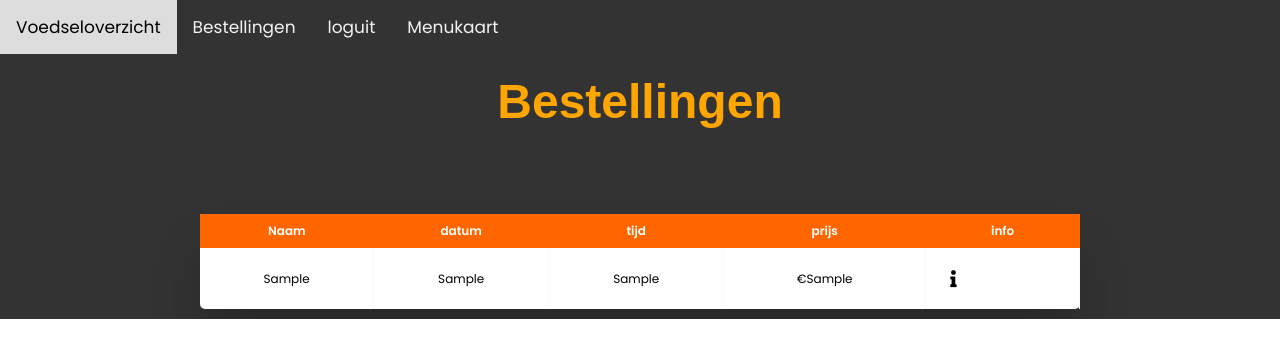
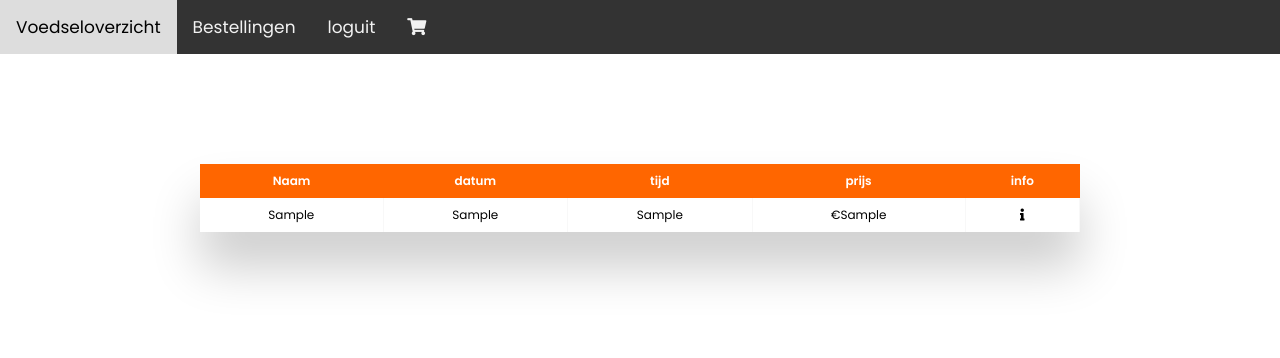
Before and after one commit to MaartenVanNimwegen/CCS, a PHP site: page /adminoverzicht.php?id=1 in a window 1280 px wide. Shown: the top 358 px of the page. Run offline with PHP 8.4, Linux system fonts and the light colour scheme; the visitor is signed in with stand-in values (Sample User, id 1); tables that the repository leaves empty or names only in its code hold one stand-in row (values such as "Sample post").

Commit message:
Update header.php

```diff
--- a/adminoverzicht.php
+++ b/adminoverzicht.php
@@ -15,20 +15,20 @@ $result = $conn->query($sql);
   <link rel="stylesheet" href="https://cdnjs.cloudflare.com/ajax/libs/font-awesome/5.15.3/css/all.min.css"/>
   <link rel="stylesheet" href="https://use.fontawesome.com/releases/v5.15.4/css/all.css" integrity="sha384-DyZ88mC6Up2uqS4h/KRgHuoeGwBcD4Ng9SiP4dIRy0EXTlnuz47vAwmeGwVChigm" crossorigin="anonymous">
   <link rel="stylesheet" href="style/adminoverzicht.css">
-  <title>Bestellingen</title>
+  <title>Adminoverzicht</title>
 </head>
 
 
 
 </style>
+<header>
 <form method='POST' action="">
 </form>
 
 
 
 <body>
-<h1 class="kevin">Bestellingen</h1>
-<br><br><br>
+<br><br><br><br>
 
         <tr>
         <div class='table-wrapper'>
--- a/header.php
+++ b/header.php
@@ -5,38 +5,30 @@ include 'connection.php';
 
 <!DOCTYPE html>
 <html>
-
     <head>
         <meta name="viewport" content="width=device-width, initial-scale=1">
         <link rel="stylesheet" href="style/HeaderStyle.css">
         <link rel="stylesheet" href="https://cdnjs.cloudflare.com/ajax/libs/font-awesome/4.7.0/css/font-awesome.min.css">
         <link rel='stylesheet' href='css/style.css' type='text/css' media='all' />
     </head>
-
 <body>
     <div class="topnav" id="myTopnav">
         <a href="index.php">Voedseloverzicht</a>
 
-    <?php if (isset($_SESSION['admin_name']) || isset($_SESSION['user_name'])) { ?>
+        <?php if(isset($_SESSION['admin_name']) || isset($_SESSION['user_name'])  ){?>
 
         <a href="adminoverzicht.php">Bestellingen</a>
 
         <a href="loguit.php">loguit</a>
-    <div class="topnav" id="myTopnav">
-        <a href="index.php">Menukaart</a>
 
         <?php } else { ?>
 
           <a href="#Login">Login</a>
 
           <?php } ?>
-    <?php
-    if (isset($_SESSION['admin_name'])) {
-    } else {
-      if (!empty($_SESSION["shopping_cart"])) {
-        $cart_count = count(array_keys($_SESSION["shopping_cart"])); ?><div class="cart_div"><a href="cart.php"><i class="fa fa-shopping-cart carticonn"></i> Cart<span><?php echo $cart_count; ?></span></a></div><?php
-    }} ?>
-    <a href="javascript:void(0);" class="icon" onclick="myFunction()">
+
+        <a href="cart.php"><i class="fa fa-shopping-cart"></i></a>
+        <a href="javascript:void(0);" class="icon"  onclick="myFunction()">
         <i class="fa fa-bars"></i>
         </a>
     </div>
@@ -53,17 +45,16 @@ include 'connection.php';
 </script>
 
 <center>
-    <div class="LOGIN" id='Login'>
+<div  class="LOGIN" id='Login'>
         <?php include 'login.php' ?>
 
 </div>
 
-    <div class="LOGIN" id='registreren'>
+<div  class="LOGIN" id='registreren'>
         <?php include 'registreren.php' ?>
 
 </div>
 
 
 </body>
-
 </html>
--- a/style/adminoverzicht.css
+++ b/style/adminoverzicht.css
@@ -124,9 +124,3 @@ h2{
     color: rgb(255, 102, 0);
     margin: 0% 30%;
   }
-  .kevin{
-    color:orange;
-    padding-top:20px;
-    font-size: 300%;
-    font-family: sans-serif !important;
-  }
```
Also changed, not shown: style/style.css (+0 -7 lines), webshop.php (+6 -1 lines). Lines whose indentation alone changed are shown as unchanged.
